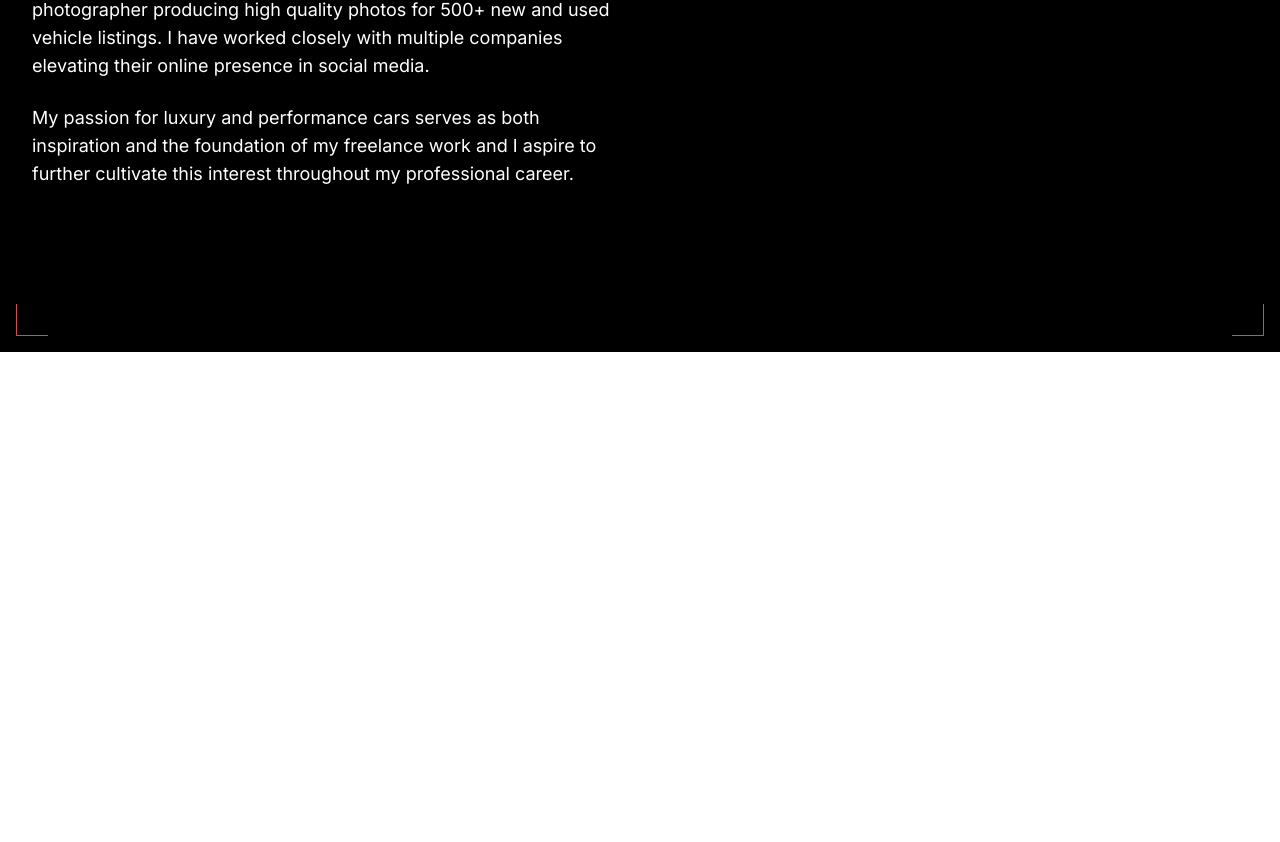
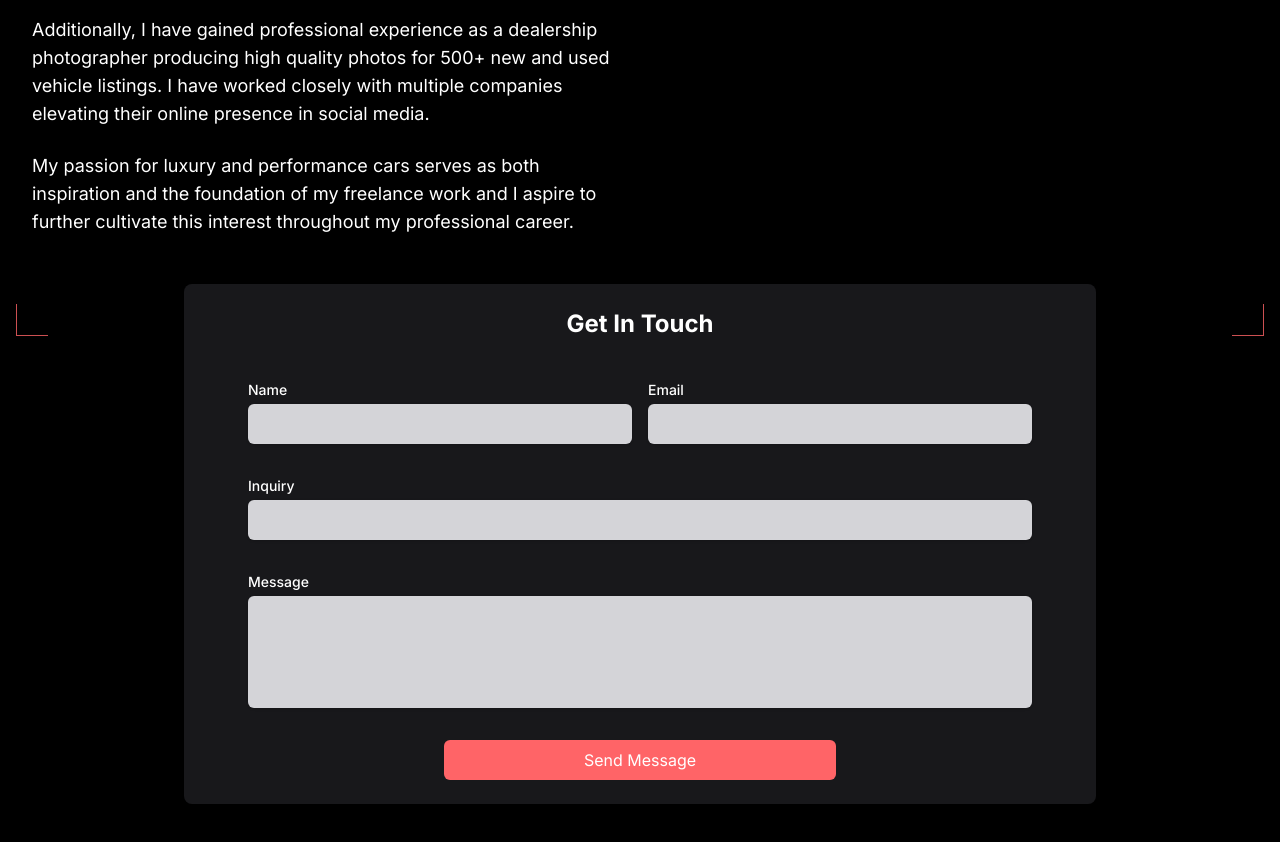
Before and after one commit to ekpk-1/adqMedia, a React (Vite) app: page /services in a window 1280 px wide. Shown: the part 448-1290 px from the top of the page. Before the commit the page ends 800 px from the top, so only its background shows below. Built offline with nearby package versions, Linux system fonts and the light colour scheme.

Commit message:
added contact form to services page

```diff
--- a/package.json
+++ b/package.json
@@ -13,6 +13,7 @@
     "deploy": "gh-pages -d dist"
   },
   "dependencies": {
+    "@emailjs/browser": "^4.4.1",
     "@tailwindcss/vite": "^4.0.6",
     "motion": "^12.4.2",
     "react": "^19.0.0",
--- /dev/null
+++ b/src/components/ContactForm.jsx
@@ -0,0 +1,105 @@
+import { useState, useRef } from 'react';
+import emailjs from '@emailjs/browser';
+
+const ContactForm = () => {
+  const form = useRef();
+  const [status, setStatus] = useState('');
+
+  const handleSubmit = async (e) => {
+    e.preventDefault();
+    setStatus('sending');
+
+    try {
+      await emailjs.sendForm(
+        'service_0mq30n7',  // From Email.js dashboard
+        'template_4pnytzh', // From Email.js dashboard
+        form.current,
+        'XhGpwfH0wJyP0eQBy'   // From Email.js dashboard
+      );
+
+      setStatus('success');
+      e.target.reset();
+    } catch (error) {
+      console.error('Error:', error);
+      setStatus('error');
+    }
+  };
+
+  return (
+    <div className="w-[75%] mx-auto py-6 px-16 bg-zinc-900 rounded-lg shadow-lg col-span-1 xl:col-span-2 lg:col-span-2" id="contact-form">
+      <h2 className="text-2xl font-bold text-white mx-auto text-center mb-10">Get In Touch</h2>
+
+      <form ref={form} onSubmit={handleSubmit} className="space-y-4 grid grid-cols-1 lg:grid-cols-2 gap-4">
+        <div>
+          <label htmlFor="user_name" className="block text-sm font-medium text-white">
+            Name
+          </label>
+          <input
+            type="text"
+            id="user_name"
+            name="user_name"
+            required
+            className="mt-1 block w-full rounded-md border-gray-300 shadow-sm focus:border-blue-500 focus:ring-blue-500 text-black p-2 bg-zinc-300"
+          />
+        </div>
+
+        <div>
+          <label htmlFor="user_email" className="block text-sm font-medium text-white">
+            Email
+          </label>
+          <input
+            type="email"
+            id="user_email"
+            name="user_email"
+            required
+            className="mt-1 block w-full rounded-md border-gray-300 shadow-sm focus:border-blue-500 focus:ring-blue-500 text-black p-2 bg-zinc-300"
+          />
+        </div>
+
+        <div className='col-span-2'>
+          <label htmlFor="user_inquiry" className="block text-sm font-medium text-white">
+            Inquiry
+          </label>
+          <input
+            type="text"
+            id="user_inquiry"
+            name="user_inquiry"
+            required
+            className="mt-1 block w-full rounded-md border-gray-300 shadow-sm focus:border-blue-500 focus:ring-blue-500 text-black p-2 bg-zinc-300"
+          />
+        </div>
+
+
+        <div className='col-span-2'>
+          <label htmlFor="message" className="block text-sm font-medium text-white">
+            Message
+          </label>
+          <textarea
+            id="message"
+            name="message"
+            required
+            rows={4}
+            className="mt-1 block w-full rounded-md border-gray-300 shadow-sm focus:border-blue-500 focus:ring-blue-500 text-black p-2 bg-zinc-300 resize-none"
+          />
+        </div>
+
+        <button
+          type="submit"
+          className="w-[50%] bg-red-400 text-white py-2 px-4 rounded-md hover:bg-red-500 focus:outline-none focus:ring-2 focus:ring-blue-500 focus:ring-offset-2 transition-colors col-span-2 mx-auto"
+          disabled={status === 'sending'}
+        >
+          {status === 'sending' ? 'Sending...' : 'Send Message'}
+        </button>
+
+        {status === 'success' && (
+          <p className="text-green-600 text-center col-span-2">Message sent successfully!</p>
+        )}
+        {status === 'error' && (
+          <p className="text-red-600 text-center col-span-2">Failed to send message. Please try again.</p>
+        )}
+      </form>
+    </div>
+  );
+};
+
+export default ContactForm;
--- a/src/components/Navbar.jsx
+++ b/src/components/Navbar.jsx
@@ -45,10 +45,10 @@ const Navbar = () => {
       <header className= 'w-full py-6 sm:px-16 px-5 flex justify-between items-center bg-black/50 z-20 fixed top-0 left-0 right-0 max-sm:bg-black/0 max-sm:z-40'>
         <nav className='Container flex w-full screen-max-width items-center justify-between'>
             <div className='max-sm:mt-2 max-sm:ml-1 pr-[82px]'>
-                <a href='' className='text-white font-medium text-4xl relative hover:text-red-400 transition-all duration-300 font-bebas-neue'>
+                <Link to="/" className='text-white font-medium text-4xl relative hover:text-red-400 transition-all duration-300 font-bebas-neue'>
                     ADQ
                     <span className='absolute -top-2 -right-3 w-2 h-2 bg-red-400 rounded-full'></span>
-                </a>
+                </Link>
             </div>
 
             <div className='flex flex-1 justify-center max-sm:hidden'>
@@ -67,8 +67,8 @@ const Navbar = () => {
                 whileHover={{ scale: 1.05 }}
                 whileTap={{ scale: 0.9 }}
                 className='flex items-center gap-2 rounded-full bg-white px-4 py-2 hover:bg-red-400 transition-color duration-300 transition-timing-function: cubic-bezier(0.4, 0, 0.2, 1) max-sm:hidden'
-            >
-                <span className='text-black font-medium cursor-pointer'>Get in touch</span>
+          >
+                <Link to="services#contact-form" className='text-black font-medium cursor-pointer'>Get in touch</Link>
               </motion.button>
 
               <motion.button
--- a/src/pages/ServicesPage.jsx
+++ b/src/pages/ServicesPage.jsx
@@ -1,9 +1,11 @@
+import ContactForm from "../components/ContactForm";
+
 const ServicesPage = () => {
   return (
     <>
       <section className="min-h-screen bg-black py-24">
-        <div className="container mx-auto px-8 text-white">
-          <div className="grid grid-cols-1 md:grid-cols-2 gap-12">
+        <div className="container mx-auto px-8 mt-12 text-white">
+          <div className="grid grid-cols-1 lg:grid-cols-2 gap-12">
             {/* About Section */}
             <div>
               <h2 className="text-4xl font-black mb-8">About Me</h2>
@@ -45,6 +47,7 @@ const ServicesPage = () => {
                 </p>
               </div>
             </div>
+            <ContactForm />
           </div>
         </div>
       </section>
```
Also changed, not shown: 1 other file (tests, documents, lock files or other folders).
